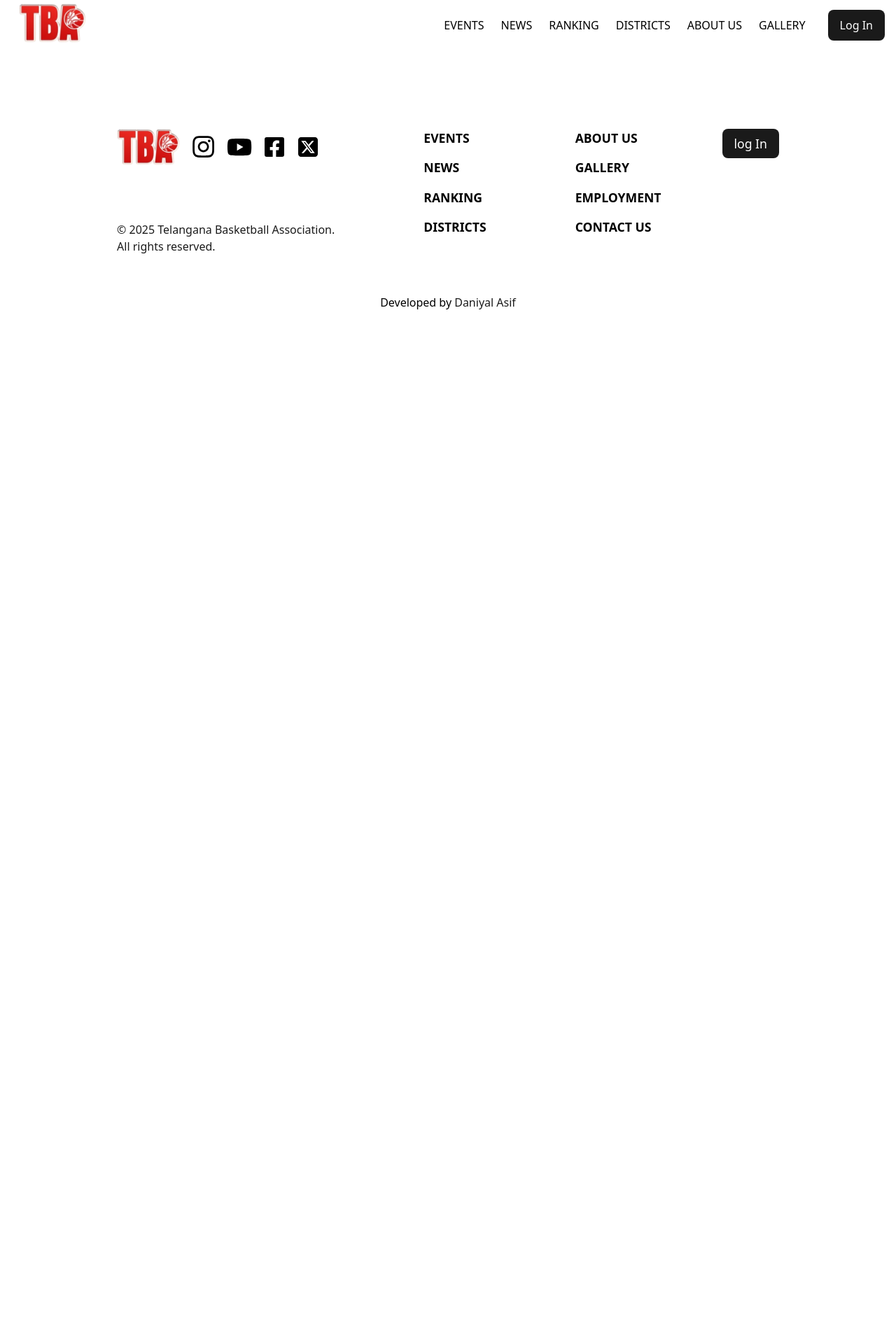
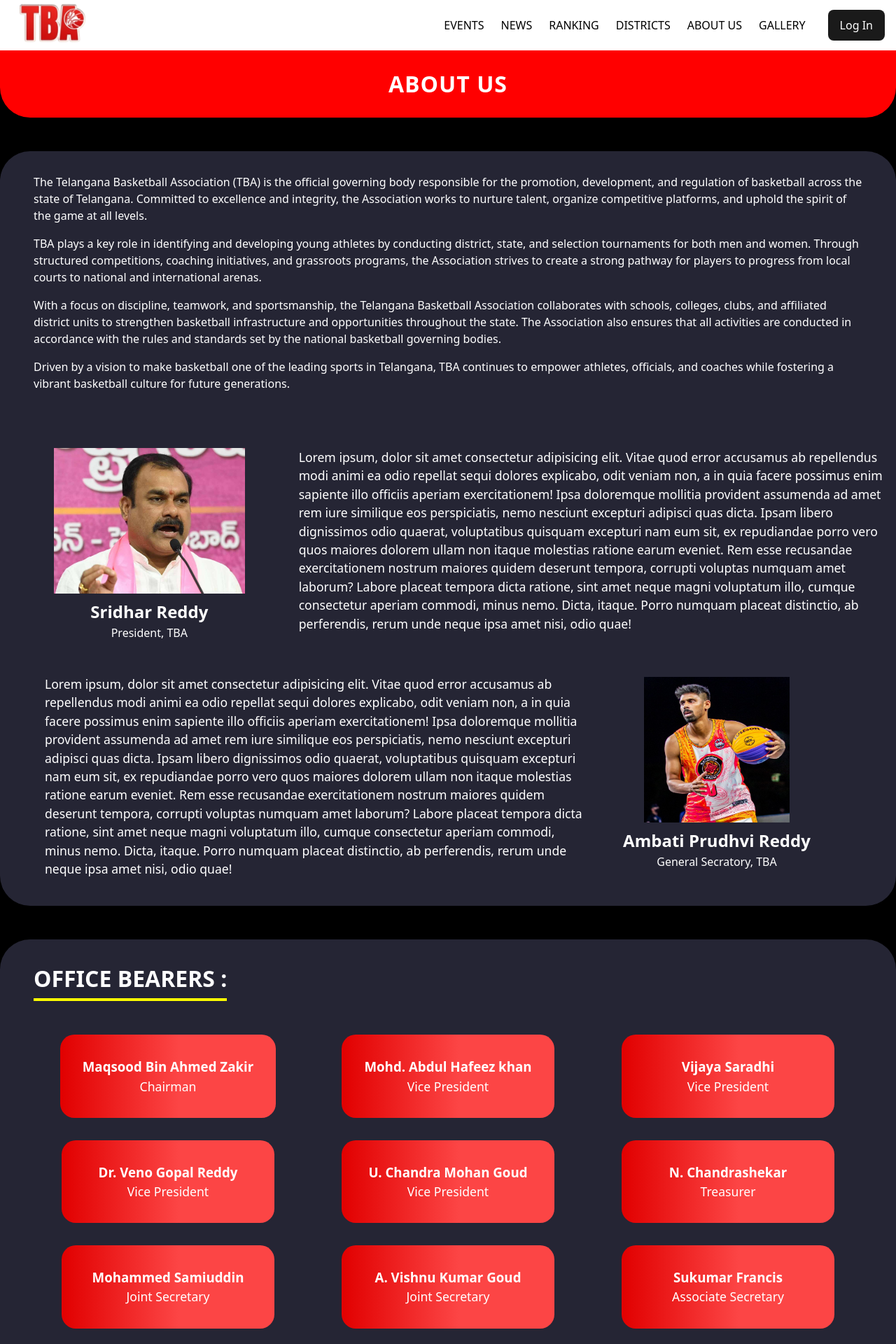
Before and after one commit to DaniyaLAsif26/Basketball, a React (Vite) app in the folder Client/: page /about in a window 1280 px wide. Shown: the top 1920 px of the page at 70% size. Before the commit the page ends 800 px from the top, so only its background shows below. Built offline with nearby package versions, Linux system fonts and the light colour scheme.

Commit message:
Added About us Page

```diff
--- /dev/null
+++ b/Client/src/Pages/AboutUsPage.jsx
@@ -0,0 +1,7 @@
+import AboutUs from "../components/AboutUs/About-us"
+
+export default function AboutUsDefault() {
+    return (
+        <AboutUs />
+    )
+}
--- /dev/null
+++ b/Client/src/components/AboutUs/About-us.jsx
@@ -0,0 +1,69 @@
+import './about-us.css'
+import white from '../../assets/white.png'
+import president from '../../assets/Sridhar.jpg'
+import secratory from '../../assets/prudhvi.jpg'
+
+import Member from './member'
+
+export default function AboutUs() {
+
+const members =[
+    {name : "Maqsood Bin Ahmed Zakir" , role : "Chairman"},
+    {name : "Mohd. Abdul Hafeez khan" , role : "Vice President"},
+    {name : "Vijaya Saradhi" , role : "Vice President"},
+    {name : "Dr. Veno Gopal Reddy" , role : "Vice President"},
+    {name : "U. Chandra Mohan Goud" , role : "Vice President"},
+    {name : "N. Chandrashekar" , role : "Treasurer"},
+    {name : "Mohammed Samiuddin" , role : "Joint Secretary"},
+    {name : "A. Vishnu Kumar Goud" , role : "Joint Secretary"},
+    {name : "Sukumar Francis" , role : "Associate Secretary"},
+    {name : "Hyder Mohammed" , role : "Associate Secretary"},
+]
+
+    return (
+        <div className="about-us-cont">
+            <div className="about-us-head">
+                <div className="flip-item flip-name">
+                    <h2>TELANGANA&nbsp; BASKETBALL&nbsp; ASSOCIATION</h2>
+                </div>
+                <div className="flip-item flip-img">
+                    <img src={white} alt="" />
+                </div>
+                <div className="flip-item flip-name">
+                    <h2>ABOUT US</h2>
+                </div>
+            </div>
+            <div className="about-us">
+                <div>The Telangana Basketball Association (TBA) is the official governing body responsible for the promotion, development, and regulation of basketball across the state of Telangana. Committed to excellence and integrity, the Association works to nurture talent, organize competitive platforms, and uphold the spirit of the game at all levels.</div>
+                <div>TBA plays a key role in identifying and developing young athletes by conducting district, state, and selection tournaments for both men and women. Through structured competitions, coaching initiatives, and grassroots programs, the Association strives to create a strong pathway for players to progress from local courts to national and international arenas.</div>
+                <div>With a focus on discipline, teamwork, and sportsmanship, the Telangana Basketball Association collaborates with schools, colleges, clubs, and affiliated district units to strengthen basketball infrastructure and opportunities throughout the state. The Association also ensures that all activities are conducted in accordance with the rules and standards set by the national basketball governing bodies.</div>
+                <div>Driven by a vision to make basketball one of the leading sports in Telangana, TBA continues to empower athletes, officials, and coaches while fostering a vibrant basketball culture for future generations.</div>
+            </div>
+            <div className="abt-pres">
+                <div className="pres-img">
+                    <img src={president} alt="" />
+                    <div className="pres-head">
+                        <h2>Sridhar Reddy</h2>
+                        <div>President, TBA</div>
+                    </div>
+                </div>
+                <div className="pres-msg">
+                    <div>Lorem ipsum, dolor sit amet consectetur adipisicing elit. Vitae quod error accusamus ab repellendus modi animi ea odio repellat sequi dolores explicabo, odit veniam non, a in quia facere possimus enim sapiente illo officiis aperiam exercitationem! Ipsa doloremque mollitia provident assumenda ad amet rem iure similique eos perspiciatis, nemo nesciunt excepturi adipisci quas dicta. Ipsam libero dignissimos odio quaerat, voluptatibus quisquam excepturi nam eum sit, ex repudiandae porro vero quos maiores dolorem ullam non itaque molestias ratione earum eveniet. Rem esse recusandae exercitationem nostrum maiores quidem deserunt tempora, corrupti voluptas numquam amet laborum? Labore placeat tempora dicta ratione, sint amet neque magni voluptatum illo, cumque consectetur aperiam commodi, minus nemo. Dicta, itaque. Porro numquam placeat distinctio, ab perferendis, rerum unde neque ipsa amet nisi, odio quae!</div>
+                </div>
+            </div>
+            <div className="abt-pres abt-sec">
+                <div className="pres-msg">
+                    <div>Lorem ipsum, dolor sit amet consectetur adipisicing elit. Vitae quod error accusamus ab repellendus modi animi ea odio repellat sequi dolores explicabo, odit veniam non, a in quia facere possimus enim sapiente illo officiis aperiam exercitationem! Ipsa doloremque mollitia provident assumenda ad amet rem iure similique eos perspiciatis, nemo nesciunt excepturi adipisci quas dicta. Ipsam libero dignissimos odio quaerat, voluptatibus quisquam excepturi nam eum sit, ex repudiandae porro vero quos maiores dolorem ullam non itaque molestias ratione earum eveniet. Rem esse recusandae exercitationem nostrum maiores quidem deserunt tempora, corrupti voluptas numquam amet laborum? Labore placeat tempora dicta ratione, sint amet neque magni voluptatum illo, cumque consectetur aperiam commodi, minus nemo. Dicta, itaque. Porro numquam placeat distinctio, ab perferendis, rerum unde neque ipsa amet nisi, odio quae!</div>
+                </div>
+                <div className="pres-img">
+                    <img src={secratory} alt="" />
+                    <div className="pres-head">
+                        <h2>Ambati Prudhvi Reddy</h2>
+                        <div className='main-member-role'>General Secratory, TBA</div>
+                    </div>
+                </div>
+            </div>
+            <Member data={members}/>
+        </div>
+    )
+}
--- /dev/null
+++ b/Client/src/components/AboutUs/about-us.css
@@ -0,0 +1,152 @@
+.about-us-cont {
+  position: relative;
+  background-color: black;
+  padding-bottom: 4rem;
+  border-radius: 0rem 0rem 2.69rem 2.69rem;
+}
+
+.about-us-head {
+  background-color: red;
+  padding: 1rem 0rem;
+  position: relative;
+  width: 100%;
+  height: 4rem;
+  overflow: hidden;
+  display: flex;
+  align-items: center;
+  justify-content: center;
+  border-radius: 0rem 0rem 2.69rem 2.69rem;
+}
+
+/* Common flip item */
+.flip-item {
+  position: absolute;
+  inset: 0;
+  display: flex;
+  align-items: center;
+  justify-content: center;
+  backface-visibility: hidden;
+  transform-origin: center bottom;
+  opacity: 0;
+  animation: flipClock 7s infinite;
+}
+
+.flip-img {
+  display: flex;
+  justify-content: center;
+  align-items: center;
+}
+
+/* Timing */
+.flip-item:nth-child(1) {
+  animation-delay: 0s;
+}
+
+.flip-item:nth-child(2) {
+  animation-delay: 2.25s;
+}
+
+.flip-item:nth-child(3) {
+  animation-delay: 4.5s;
+}
+
+/* Text styling */
+.flip-name h2 {
+  font-size: 2rem;
+  letter-spacing: 1px;
+  text-align: center;
+  color: white;
+}
+
+/* Logo styling */
+.flip-img img {
+  height: 100%;
+  height: 5rem;
+}
+
+.about-us {
+  background-color: #252534;
+  color: white;
+  min-height: 9rem;
+  border-radius: 1rem;
+  display: flex;
+  flex-direction: column;
+  align-items: center;
+  justify-content: center;
+  gap: 1rem;
+  border-radius: 2.69rem 2.69rem 0rem 0rem;
+  margin-top: 3rem;
+  padding: 2rem 3rem 5rem;
+}
+
+.abt-pres {
+  background-color: #252534;
+  color: white;
+  display: grid;
+  grid-template-columns: 1fr 2fr;
+  justify-items: center;
+}
+
+.abt-sec {
+  padding: 2.5rem 4rem;
+  grid-template-columns: 2fr 1fr;
+  border-radius: 0rem 0rem 2.69rem 2.69rem ;
+
+}
+
+.pres-img img {
+  height: 13rem;
+  min-width: 13rem;
+}
+
+.pres-img {
+  display: flex;
+  flex-direction: column;
+  align-items: center;
+  justify-content: center;
+}
+
+.pres-head {
+  display: flex;
+  flex-direction: column;
+  justify-content: center;
+  align-items: center;
+  padding: 0.5rem 0rem;
+}
+
+.pres-head h2 {
+  margin: 0rem;
+}
+
+.pres-msg{
+  font-size: 1.1rem;
+}
+
+
+
+/* Flip clock animation */
+@keyframes flipClock {
+  0% {
+    transform: rotateX(90deg);
+    opacity: 0;
+  }
+
+  10% {
+    transform: rotateX(0deg);
+    opacity: 1;
+  }
+
+  30% {
+    transform: rotateX(0deg);
+    opacity: 1;
+  }
+
+  40% {
+    transform: rotateX(-90deg);
+    opacity: 0;
+  }
+
+  100% {
+    opacity: 0;
+  }
+}
--- /dev/null
+++ b/Client/src/components/AboutUs/member.css
@@ -0,0 +1,46 @@
+.other-members{
+    margin-top: 3rem;
+    background-color: #252534;
+    color: white;
+    border-radius: 2.69rem;
+    padding-bottom: 2.26rem;
+}
+
+.other-members-head {
+    padding: 2rem 3rem 1rem;
+}
+
+.other-members-head h2{
+    width: max-content;
+    margin: 0;
+    font-size: 2rem;
+    padding-bottom: 0.26rem;
+    border-bottom: 4px solid yellow;
+}
+
+.others-cont {
+    display: grid;
+    grid-template-columns: repeat(3, 1fr);
+    padding: 2rem 3rem;
+    border-radius: 0rem 0rem 2.69rem 2.69rem;
+    gap: 1rem;
+    row-gap: 2rem;
+    justify-items: center;
+}
+
+.member h3 {
+    margin: 0;
+}
+
+.member {
+    background: linear-gradient(90deg, rgba(225, 0, 0, 1) 0%, rgba(252, 69, 69, 1) 55%);
+    padding:  2rem;
+    text-align: center;
+    border-radius: 1.26rem;
+    min-width: 15rem;
+    max-width: 17rem;
+}
+
+.member-role{
+    font-size: 1.1rem;
+}
--- /dev/null
+++ b/Client/src/components/AboutUs/member.jsx
@@ -0,0 +1,19 @@
+import './member.css'
+
+export default function Member({ data }) {
+    return (
+        <div className="other-members">
+            <div className="other-members-head">
+<h2>OFFICE BEARERS : </h2>
+            </div>
+            <div className="others-cont">
+                {data.map((member, index) => (
+                    <div className="member">
+                        <h3>{member.name}</h3>
+                        <div className="member-role">{member.role}</div>
+                    </div>
+                ))}
+            </div>
+        </div>
+    )
+}
--- a/Client/src/components/Navbar/navbar.jsx
+++ b/Client/src/components/Navbar/navbar.jsx
@@ -14,7 +14,7 @@
             <li><a href="/news">NEWS</a></li>
             <li><a href="/rankings">RANKING</a></li>
             <li><a href="/districts">DISTRICTS</a></li>
-            <li><a href="">ABOUT US</a></li>
+            <li><a href="/about">ABOUT US</a></li>
             <li><a href="">GALLERY</a></li>
           </ul>
         </div>
--- a/Client/src/routes/AppRoutes.jsx
+++ b/Client/src/routes/AppRoutes.jsx
@@ -4,7 +4,8 @@
 import DistrictPage from '../Pages/DistrictPage.jsx';
 import EventsPage from '../Pages/EventsPage.jsx';
 import NewsPage from '../Pages/NewsPage.jsx';
-import Rankings from '../components/Rankings/Rankings.jsx';
+import RankingPage from '../Pages/RankingPage.jsx';
+import AboutUsPage from '../Pages/AboutUsPage.jsx'
 
 function AppRoutes() {
     return (
@@ -18,7 +19,9 @@
 
             <Route path='/news' element={<NewsPage />} />
 
-            <Route path='/rankings' element={<Rankings />} />
+            <Route path='/rankings' element={<RankingPage />} />
+
+            <Route path='/about' element={<AboutUsPage />} />
         </Routes>
     )
 }
```
Also changed, not shown: Client/src/assets/Sridhar.jpg (added), Client/src/assets/prudhvi.jpg (added).
